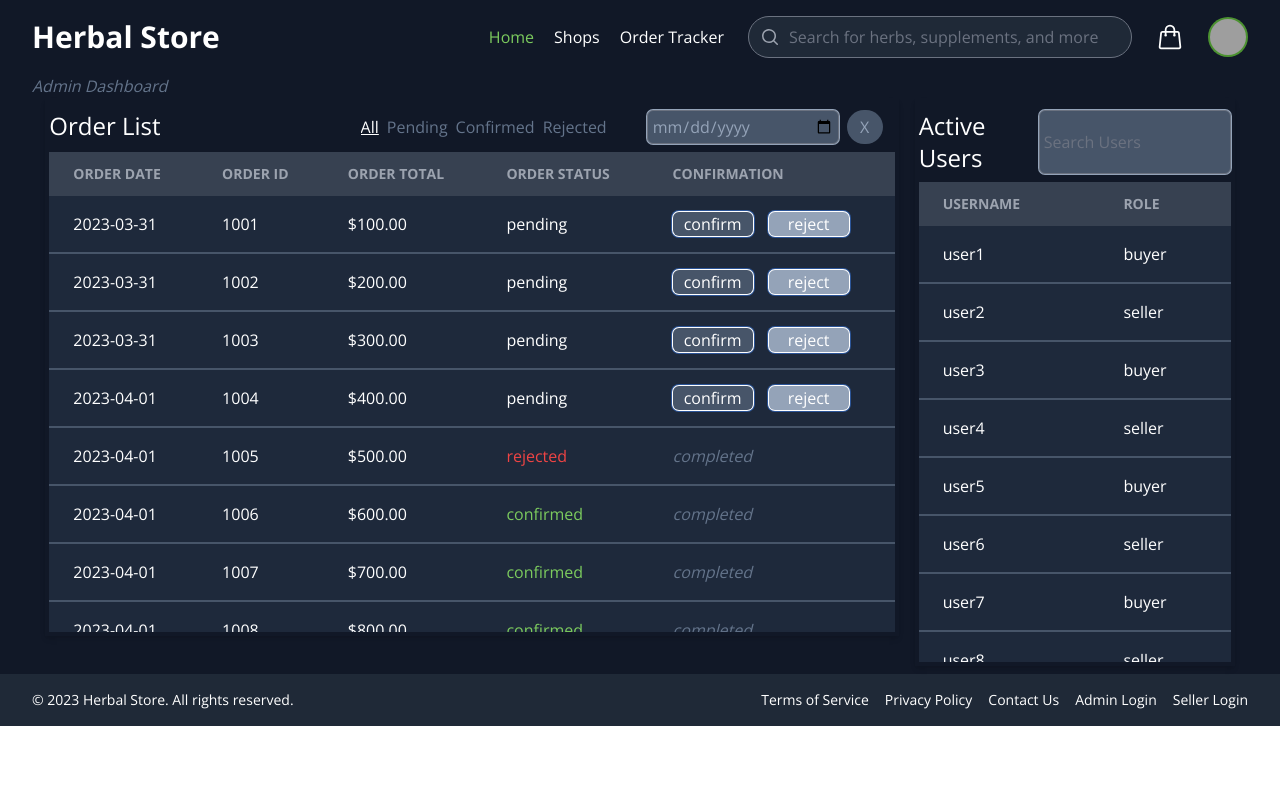
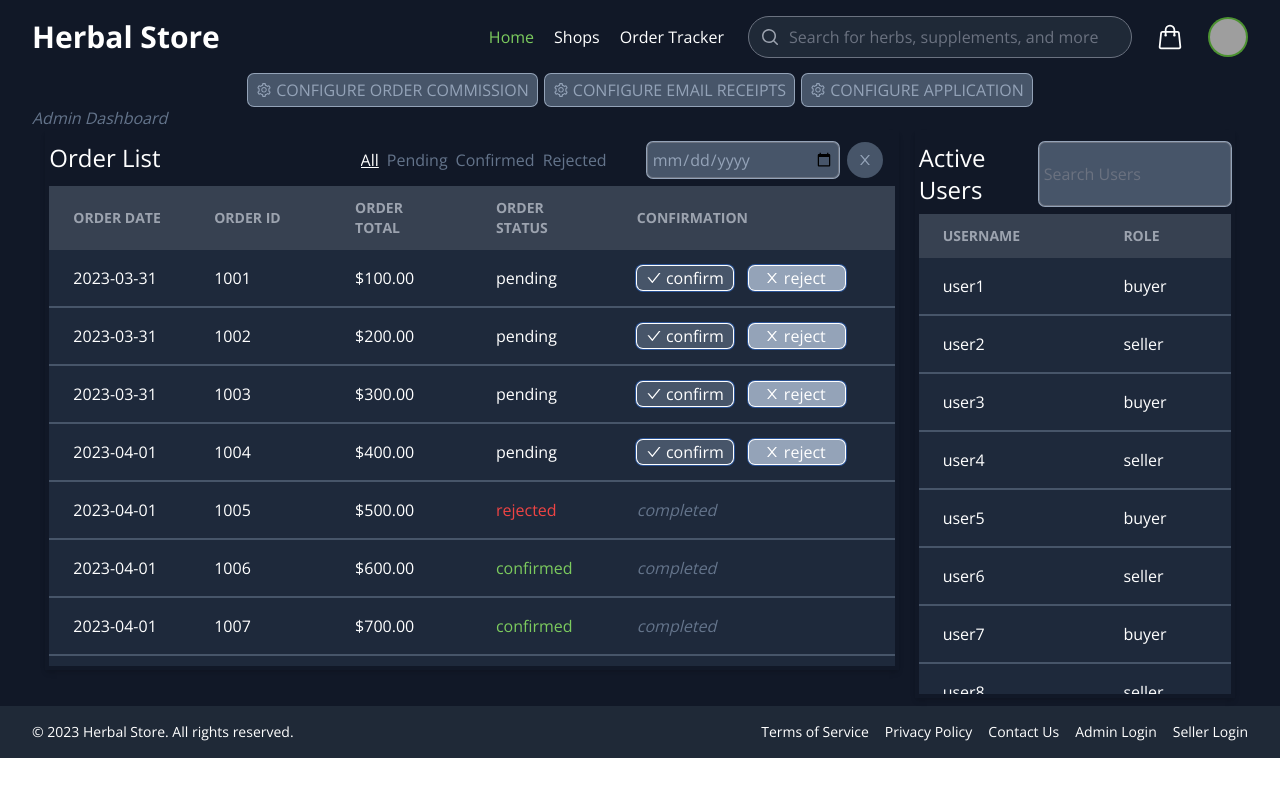
Before and after one commit to Red-Stream-Y3/DS-assignment, a React (Create React App) app in the folder FrontEnd/herbal-store/: page /admin in a window 1280 px wide. Shown: the top 796 px of the page. Built offline with nearby package versions, Linux system fonts and the light colour scheme; grey boxes are pictures that could not be loaded.

Commit message:
admin top buttons completed

```diff
--- /dev/null
+++ b/FrontEnd/herbal-store/src/components/adminDash/AdminTopButtons.jsx
@@ -0,0 +1,45 @@
+import React from "react";
+
+import { AiOutlineSetting } from "react-icons/ai";
+
+const AdminTopButtons = (props) => {
+
+        const handleCommissionClick = () => {
+
+        }
+
+        const handleEmailClick = () => {
+
+        }
+
+        const handleApplicationClick = () => {
+
+        }
+
+        return (
+            <div className=" w-fit">
+                <div className="flex">
+                    <button
+                        className="transition-all flex w-fit p-1 bg-slate-600 rounded-md ring-1 ring-slate-400 text-slate-400 hover:bg-slate-500 hover:cursor-pointer"
+                        onClick={handleCommissionClick}>
+                        <AiOutlineSetting className="inline-block m-1" />
+                        <div className="mr-1">CONFIGURE ORDER COMMISSION</div>
+                    </button>
+                    <button
+                        className="transition-all flex ml-2 w-fit p-1 bg-slate-600 rounded-md ring-1 ring-slate-400 text-slate-400 hover:bg-slate-500 hover:cursor-pointer"
+                        onClick={handleEmailClick}>
+                        <AiOutlineSetting className="inline-block m-1" />
+                        <div className="mr-1">CONFIGURE EMAIL RECEIPTS</div>
+                    </button>
+                    <button
+                        className="transition-all flex ml-2 w-fit p-1 bg-slate-600 rounded-md ring-1 ring-slate-400 text-slate-400 hover:bg-slate-500 hover:cursor-pointer"
+                        onClick={handleApplicationClick}>
+                        <AiOutlineSetting className="inline-block m-1" />
+                        <div className="mr-1">CONFIGURE APPLICATION</div>
+                    </button>
+                </div>
+            </div>
+        );
+}
+
+export default AdminTopButtons;
--- a/FrontEnd/herbal-store/src/components/adminDash/OrderFilter.jsx
+++ b/FrontEnd/herbal-store/src/components/adminDash/OrderFilter.jsx
@@ -1,9 +1,11 @@
 import React, { useEffect } from "react";
+
+import { AiOutlineClose } from "react-icons/ai";
 
 const OrderFilter = (props) => {
 
     //classes for filter buttons
-    const filterButtonClasses = "ml-2 w-24 w-auto inline-block text-slate-500 hover:cursor-pointer hover:underline";
+    const filterButtonClasses = "transition-all ml-2 w-24 w-auto inline-block text-slate-500 hover:cursor-pointer hover:underline";
 
     useEffect(() => {
         const addClasses = ["underline"];
@@ -101,11 +103,11 @@ const OrderFilter = (props) => {
                     type="date"
                     value={props.date}
                     onChange={handleDateChange} />
-                <input
+                <button
                     className="ml-2 w-9 p-1 bg-slate-600 rounded-full text-slate-400 active:scale-95 hover:bg-slate-500"
-                    type="button"
-                    value="X"
-                    onClick={clearDate} />
+                    onClick={clearDate} >
+                        <AiOutlineClose className="m-1.5" />
+                    </button>
             </div>
         </div>
     );
--- a/FrontEnd/herbal-store/src/components/adminDash/OrderList.jsx
+++ b/FrontEnd/herbal-store/src/components/adminDash/OrderList.jsx
@@ -1,6 +1,7 @@
 import React, { useEffect, useState } from "react";
 
 import OrderFilter from "./OrderFilter";
+import { AiOutlineCheck, AiOutlineClose } from "react-icons/ai";
 
 const OrderList = (props) => {
 
@@ -47,18 +48,18 @@ const OrderList = (props) => {
                     className="w-full border-collapse text-left text-grey-400">
                     <thead className="text-sm uppercase bg-gray-700 text-gray-400">
                         <tr>
-                            <th scope="col" className="px-6 py-3">Order Date</th>
-                            <th scope="col" className="px-6 py-3">Order ID</th>
-                            <th scope="col" className="px-6 py-3">Order Total</th>
-                            <th scope="col" className="px-6 py-3">Order Status</th>
-                            <th scope="col" className="px-6 py-3">Confirmation</th>
+                            <th className="px-6 py-3 w-2/12">Order Date</th>
+                            <th className="px-6 py-3 w-2/12">Order ID</th>
+                            <th className="px-6 py-3 w-2/12">Order Total</th>
+                            <th className="px-6 py-3 w-2/12">Order Status</th>
+                            <th className="px-6 py-3 w-4/12">Confirmation</th>
                         </tr>
                     </thead>
                     <tbody>
                         {orders.map((order) => (
                             <tr
                                 key={order.orderID}
-                                className="bg-slate-800 border-b-2 border-slate-600 m-10 hover:bg-slate-700">
+                                className="transition-all bg-slate-800 border-b-2 border-slate-600 m-10 hover:bg-slate-700">
                                 <td className="px-6 py-4">{order.orderDate}</td>
                                 <td className="px-6 py-4">{order.orderID}</td>
                                 <td className="px-6 py-4">${order.orderTotal}</td>
@@ -67,15 +68,17 @@ const OrderList = (props) => {
                                     {order.orderStatus==="rejected" ? <div className="text-red-500">rejected</div> : null}
                                     {order.orderStatus==="pending" ? <div>pending</div> : null}
                                 </td>
-                                <td className="px-6 py-4">
+                                <td className="px-6 py-4 flex">
                                     {
                                         order.orderStatus==="pending" ?
                                         <>
-                                            <button className="w-20 mr-2 px-1  rounded-md bg-slate-600 ring-offset-1 ring-1 hover:bg-slate-500 active:scale-95">
-                                                confirm
+                                            <button className="flex transition-all justify-center w-24 mr-2 px-1 rounded-md bg-slate-600 ring-offset-1 ring-1 hover:bg-slate-500 active:scale-95">
+                                                <AiOutlineCheck className="m-1" />
+                                                <div className="mr-1">confirm</div>
                                             </button>
-                                            <button className="w-20 ml-2 px-1 rounded-md bg-slate-400 ring-offset-1 ring-1 hover:bg-slate-500 active:scale-95">
-                                                reject
+                                            <button className="flex transition-all justify-center w-24 ml-2 px-1 rounded-md bg-slate-400 ring-offset-1 ring-1 hover:bg-slate-500 active:scale-95">
+                                                <AiOutlineClose className="m-1" />
+                                                <div className="mr-2">reject</div>
                                             </button>
                                         </>
                                         : <div className="italic text-slate-500">completed</div>
--- a/FrontEnd/herbal-store/src/components/adminDash/UserList.jsx
+++ b/FrontEnd/herbal-store/src/components/adminDash/UserList.jsx
@@ -40,7 +40,7 @@ const UserList = (props) => {
                         {users.map((user) => (
                             <tr
                                 key={user.username}
-                                className="bg-slate-800 border-b-2 border-slate-600 m-10 hover:bg-slate-700">
+                                className="transition-all bg-slate-800 border-b-2 border-slate-600 m-10 hover:bg-slate-700">
                                 <td className="px-6 py-4">{user.username}</td>
                                 <td className="px-6 py-4">{user.role}</td>
                             </tr>
--- a/FrontEnd/herbal-store/src/components/index.jsx
+++ b/FrontEnd/herbal-store/src/components/index.jsx
@@ -11,5 +11,6 @@ export { default as ProductCard } from './storeFront/ProductCard';
 // admin components
 export { default as OrderList } from './adminDash/OrderList';
 export { default as UserList } from './adminDash/UserList';
+export { default as AdminTopButtons } from './adminDash/AdminTopButtons';
 
 // seller components
--- a/FrontEnd/herbal-store/src/pages/AdminDash.jsx
+++ b/FrontEnd/herbal-store/src/pages/AdminDash.jsx
@@ -4,7 +4,8 @@ import {
     Navbar,
     Footer,
     OrderList,
-    UserList
+    UserList,
+    AdminTopButtons
 } from "../components";
 
 const AdminDash = () => {
@@ -97,6 +98,11 @@ const AdminDash = () => {
     return (
         <div className="bg-darkbg w-full">
             <Navbar />
+
+            <div className="w-fit m-auto">
+                <AdminTopButtons />
+            </div>
+
             <h1 className="pl-8 italic text-slate-500">Admin Dashboard</h1>
             <div className="flex w-full justify-center">
                 <div className="mx-2 mb-2 w-8/12 inline-block">
```
